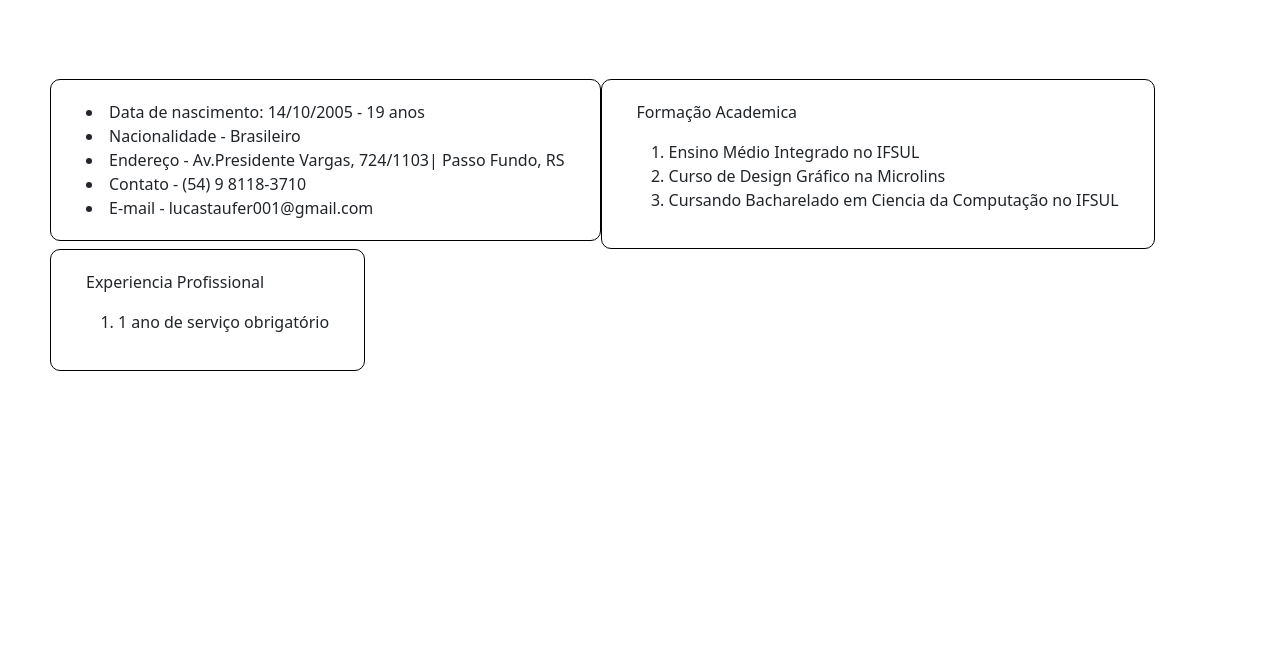
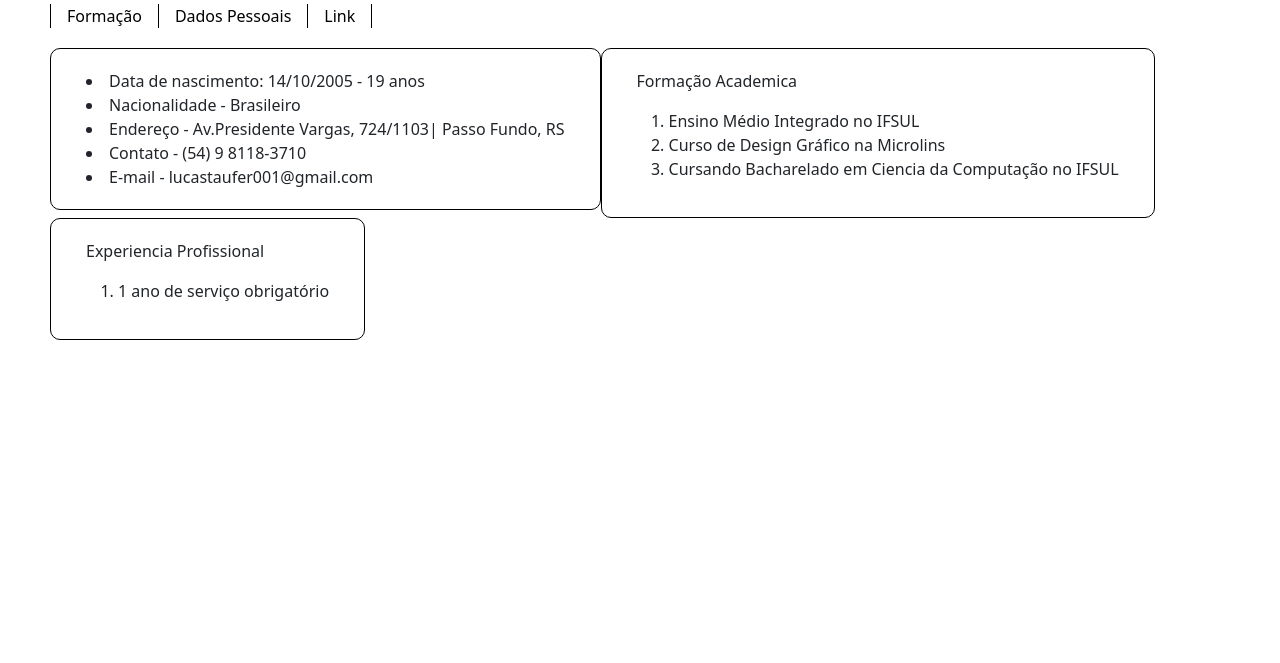
Before and after one commit to Diaias/TrabalhoCPW1, a plain HTML site: page index.html in a window 1280 px wide. Shown: the part 137-800 px from the top of the page. Drawn offline with nearby package versions, Linux system fonts and the light colour scheme.

Commit message:
ta mt feio pqp

```diff
--- a/index.html
+++ b/index.html
@@ -5,14 +5,28 @@
     <meta name="viewport" content="width=device-width, initial-scale=1.0">
     <link href="https://cdn.jsdelivr.net/npm/bootstrap@5.0.2/dist/css/bootstrap.min.css" rel="stylesheet" integrity="sha384-EVSTQN3/azprG1Anm3QDgpJLIm9Nao0Yz1ztcQTwFspd3yD65VohhpuuCOmLASjC" crossorigin="anonymous">
     <link rel="stylesheet" href="style.css">
+    <script src="scrip.js"></script>
     <title>Trabalho</title>
 </head>
 <body>
     <div class="cabecalho">
-        <p>Lucas Dias</p>
+        <label><p>Lucas Dias</p></label>
         <img src="" alt="">
     </div>
 
+    <div>
+        <ul class="nav" id="navbar">
+            <li class="nav-item">
+            <a class="nav-link active" aria-current="page" href="#">Formação</a>
+            </li>
+            <li class="nav-item">
+            <a class="nav-link" href="#">Dados Pessoais</a>
+            </li>
+            <li class="nav-item ultimo">
+            <a class="nav-link" href="#contact">Link</a>
+            </li>
+        </ul>
+    </div>
     <div class="arrumar">
         <div class="caixas infp">
             <li>
--- a/style.css
+++ b/style.css
@@ -24,3 +24,19 @@ body{
 .arrumar{
 
 }
+.nav{
+}
+.nav-link{
+    padding-top: 0px;
+    padding-bottom: 0px;
+    color: black;
+    border-left: 1px solid black;
+    top: 50%;
+    left: 50%;
+}
+.nav-item{
+    margin-bottom: 20px;
+}
+.ultimo{
+    border-right: 1px solid black;
+}
```
Also changed, not shown: scrip.js (added).
